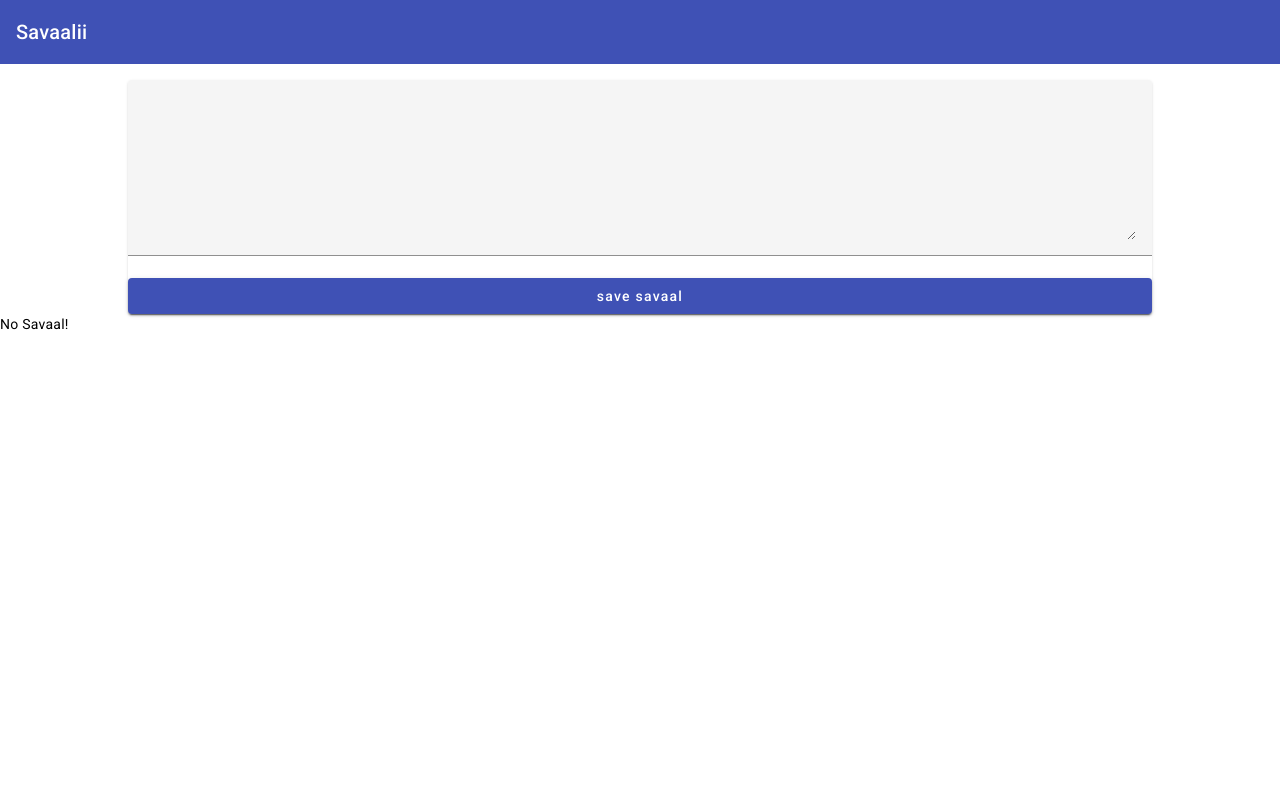
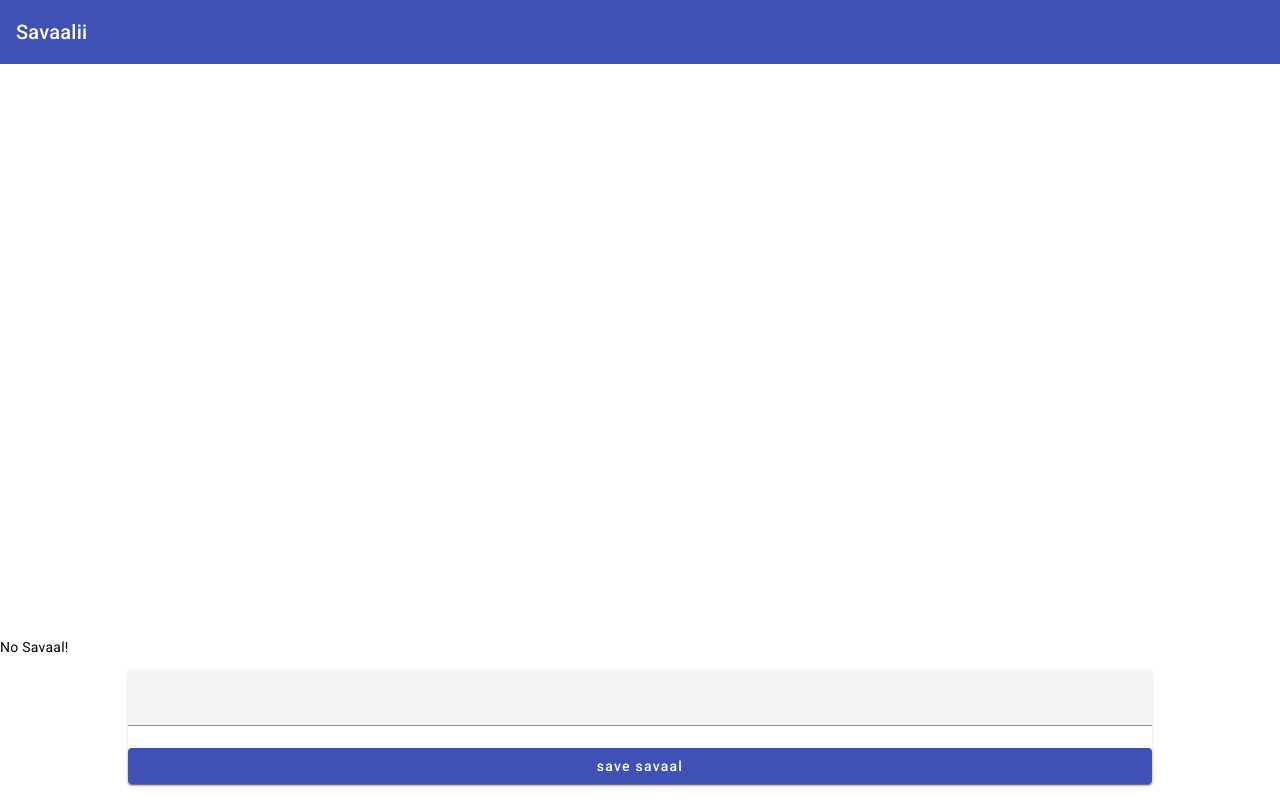
Before and after one commit to arpit-mathur-132001/MEAN_Sawali, an Angular app: page / in a window 1280 px wide. Built offline with nearby package versions, Linux system fonts and the light colour scheme.

Commit message:
UI: Adjust main content (textarea)

```diff
--- a/src/app/app.component.css
+++ b/src/app/app.component.css
@@ -1,3 +1,6 @@
 main {
   margin-top: 1rem;
+  position: absolute;
+  bottom: 1rem;
+  width: 100%;
 }
--- a/src/app/dashboard/savaalii-dashboard.component.css
+++ b/src/app/dashboard/savaalii-dashboard.component.css
@@ -7,3 +7,7 @@ mat-form-field,
 textarea {
   width: 100%;
 }
+
+textarea {
+  resize: none;
+}
--- a/src/app/dashboard/savaalii-dashboard.component.html
+++ b/src/app/dashboard/savaalii-dashboard.component.html
@@ -1,9 +1,9 @@
+<p>{{ newSavaal }}</p>
 <mat-card>
   <mat-form-field>
-    <textarea matInput rows="6" [(ngModel)]="enteredValue"></textarea>
+    <textarea matInput rows="1" [(ngModel)]="enteredValue"></textarea>
   </mat-form-field>
   <button color="primary" mat-raised-button (click)="onSave()">
     save savaal
   </button>
 </mat-card>
-<p>{{ newSavaal }}</p>
```
